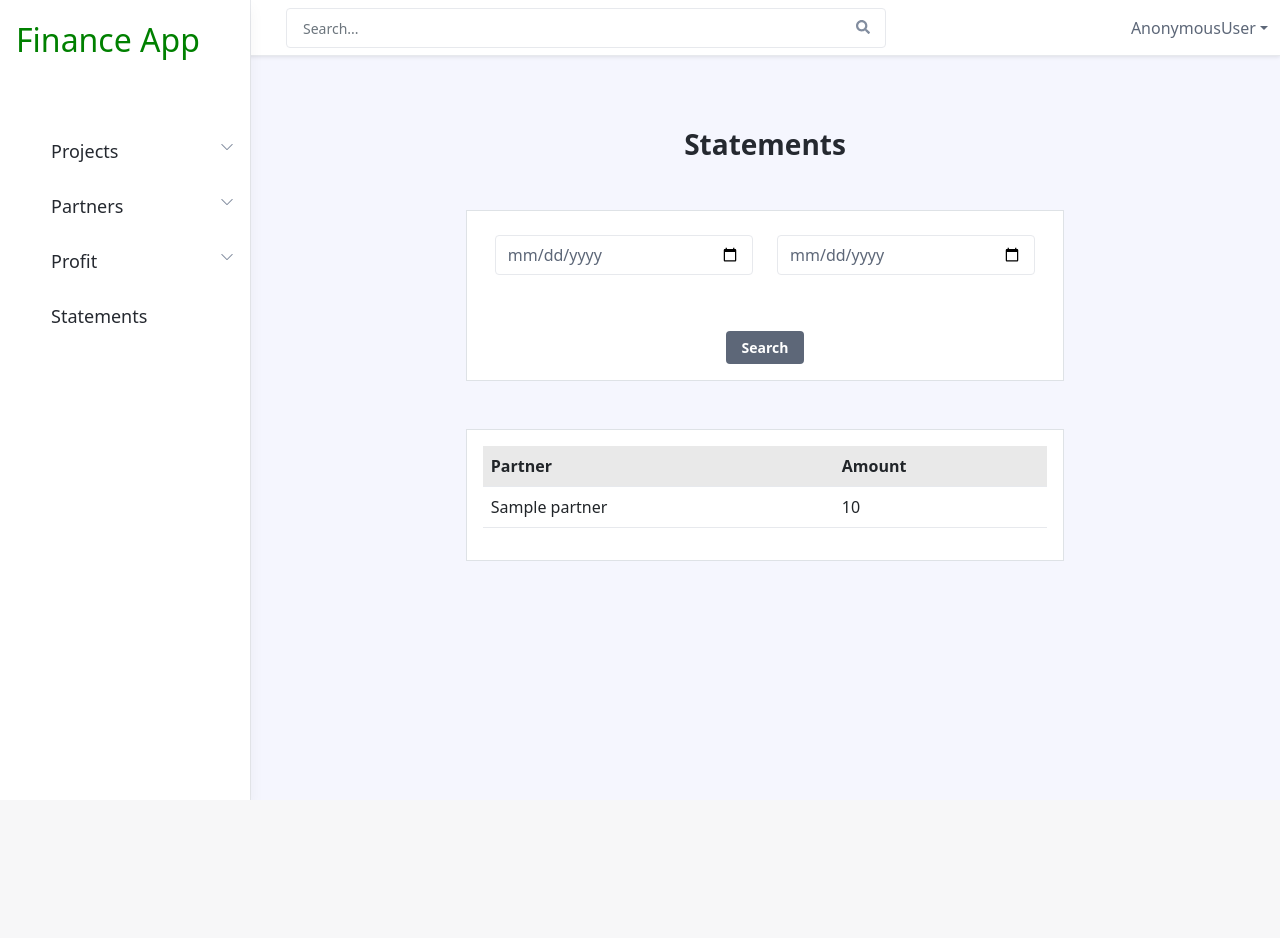
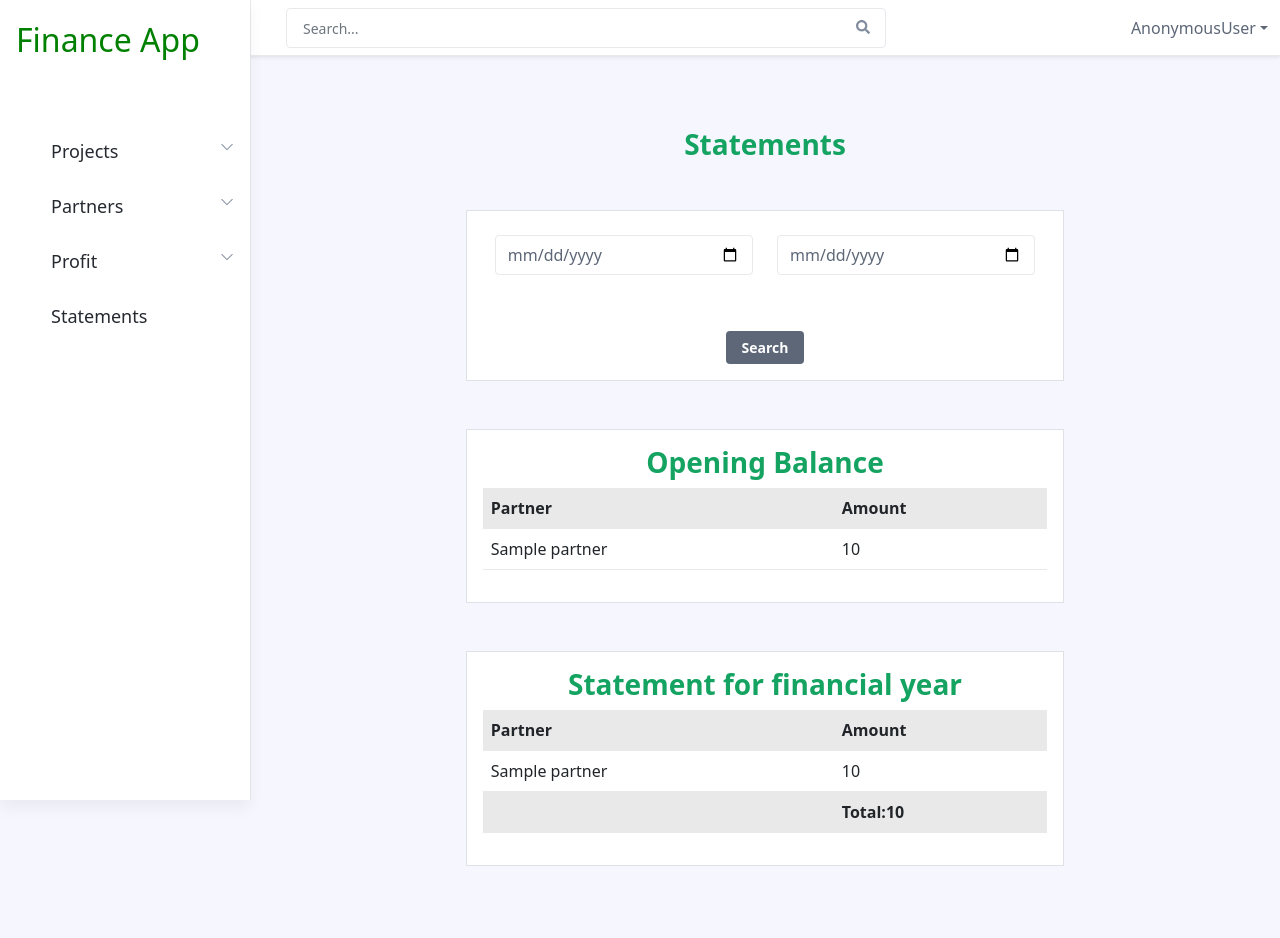
Before and after one commit to shabanajaleel/finance, a Django app: template financeadmin/templates/statements.html in a window 1280 px wide. Before the commit the page ends 800 px from the top, so only its background shows below. Run offline with Django 3.2, Linux system fonts and the light colour scheme; the template is opened without the code that fills it: most values are stand-ins (such as "Sample title", 1, 10 or a date in 2020); some libraries are stand-ins or nearby versions.

Commit message:
'latest'

```diff
--- a/financeadmin/templates/statements.html
+++ b/financeadmin/templates/statements.html
@@ -6,7 +6,7 @@
     <div class="app-content pt-3 p-md-3 p-lg-4">
         <div class="container-xl">
 <div class="col-sm-8 col-lg-9 container ">
-    <h3 class="text-center mt-5">Statements</h3>
+    <h3 class="text-center mt-5 text-primary">Statements</h3>
     <div class="row m-5 p-3 border bg-white">
         <form action="" method="POST">
             {% csrf_token %}
@@ -23,8 +23,29 @@
     </form>
 
     </div>
+    <!-- opening balance -->
+    {% if opening %}
+    <div class="row m-5 p-3 border bg-white">
+        <center><h3 class="text-primary mb-2">Opening Balance</h3></center>
+        <table class="table table-striped">
+            <tr>
+                <td><strong>Partner</strong> </td>
+                <td><strong> Amount</strong></td>
+            </tr>
+            {% for j in opening %}
+            <tr>
+                <td>{{j.partner}}</td>
+                <td>{{j.amount}}</td>
+            </tr>
+            {% endfor %}
+        </table>
+    </div>
+    {% endif %}
+
+<!-- statement -->
 {% if data %}
     <div class="row m-5 p-3 border bg-white">
+        <center><h3 class="text-primary mb-2">Statement for financial year</h3></center>
         <table class="table table-striped">
             <tr>
                 <td><strong>Partner</strong> </td>
@@ -34,8 +55,17 @@
             <tr>
                 <td>{{i.partner}}</td>
                 <td>{{i.amount}}</td>
+
             </tr>
             {% endfor %}
+
+
+            <tr>
+                <td></td>
+                <td><strong>Total:{{total}}</strong>  </td>
+
+            </tr>
+
         </table>
     </div>
     {% endif %}
--- a/financeadmin/templates/viewprofit.html
+++ b/financeadmin/templates/viewprofit.html
@@ -14,12 +14,14 @@
                 <th>Date</th>
                 <th>Project</th>
                 <th>Amount</th>
+                <th></th>
             </tr>
             {% for profit in profits %}
             <tr>
                 <td>{{profit.created_date}}</td>
                 <td>{{profit.project}}</td>
                 <td>{{profit.amount}}Rs</td>
+                <td><a href="{% url 'profitdelete' prof_id=profit.id %}" class="btn btn-danger">Delete</a></td>
             </tr>
             {% endfor %}
 
--- a/financeadmin/templatetags/custom_templates.py
+++ b/financeadmin/templatetags/custom_templates.py
@@ -3,10 +3,8 @@ from django import template
 register=template.Library()
 
 @register.simple_tag
-def sumproject(value):
+def sum(value):
     print(value)
-    sum = ""
-    newvalue=float(value)
     sum=0
-    sum += newvalue
+    sum += value
     return sum
--- a/financeadmin/urls.py
+++ b/financeadmin/urls.py
@@ -14,6 +14,8 @@ urlpatterns=[
 
     path('addprofit/', views.fnaddprofit,name="addprofit"),
     path('viewprofit/', views.fnviewprofit,name="viewprofit"),
+    path('profitdelete/<prof_id>', views.fndeleteprofit,name="profitdelete"),
+
 
     path('statements/',views.fnstatement,name="statements")
 
```
Also changed, not shown: financeadmin/views.py (+43 -5 lines), db.sqlite3.
